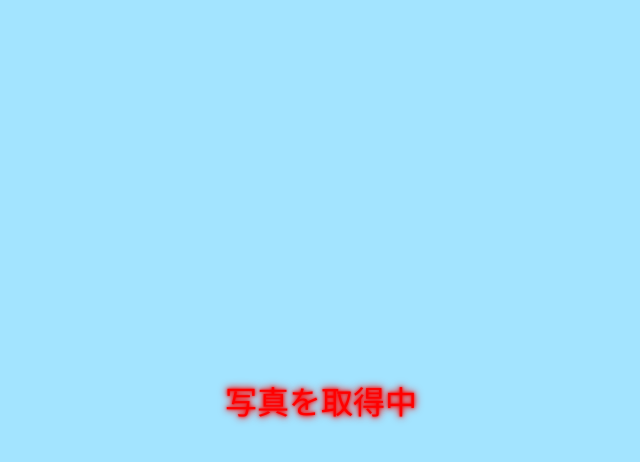
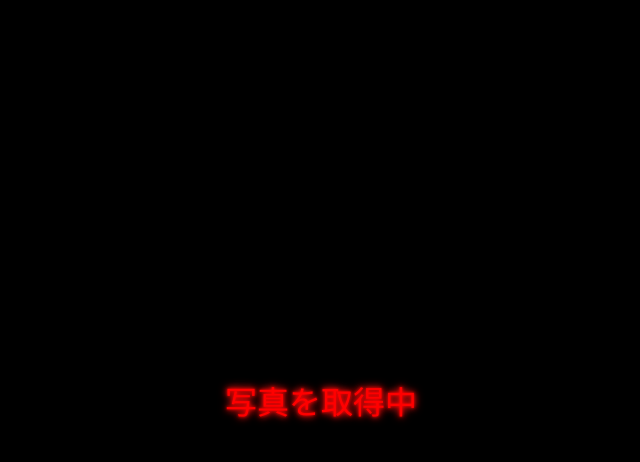
Before and after one commit to 613dydy/log-tracker, a plain HTML site: page index.html in a window 1280 px wide. Both pictures are taken after a click on the button "始める". Shown: the whole page, without its empty margins (319-959 px from the left). Drawn offline with Linux system fonts and the light colour scheme.

Commit message:
Update index.html

```diff
--- a/index.html
+++ b/index.html
@@ -19,6 +19,12 @@
       justify-content: center;
       align-items: center;
       transition: background 0.3s, color 0.3s;
+    }
+
+    /* dark-modeはhtmlとbody両方に適用 */
+    html.dark-mode, body.dark-mode {
+      background-color: black !important;
+      color: #ff4444 !important;
     }
 
     #start-button {
@@ -69,10 +75,6 @@
         0 0 10px #ff2222;
     }
 
-    .dark-mode {
-      background: black !important;
-      color: #ff4444 !important;
-    }
   </style>
 </head>
 <body>
@@ -107,8 +109,10 @@
     ];
 
     startButton.addEventListener('click', () => {
-      // 即座に黒背景
+      // htmlとbody両方にdark-modeクラス付与して背景確実に黒にする
       document.body.classList.add('dark-mode');
+      document.documentElement.classList.add('dark-mode');
+
       startButton.style.display = 'none';
       document.querySelectorAll('.ball').forEach(b => b.remove());
 
@@ -128,13 +132,12 @@
 
           textDisplay.textContent = steps[index];
 
-          // 「写真を取得中」のときだけ0.7秒、それ以外は0.05秒
           const delay = steps[index] === '写真を取得中' ? 700 : 50;
           setTimeout(nextStep, delay);
         }
 
         setTimeout(nextStep, 50);
-      }, 2000); // 2秒待ってから表示開始
+      }, 2000);
     });
   </script>
 
```
